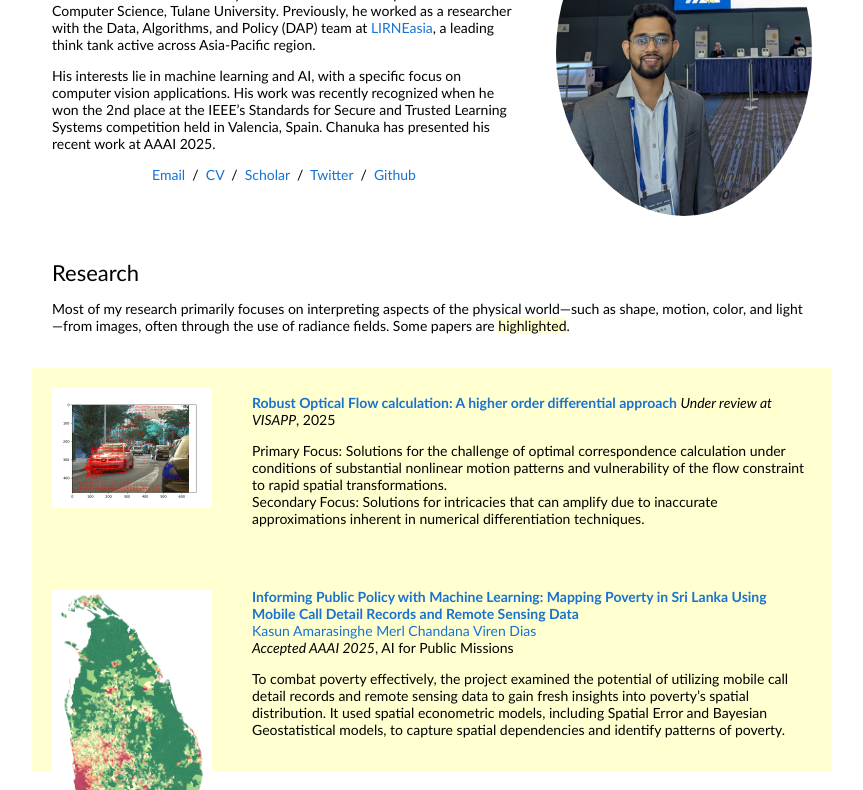
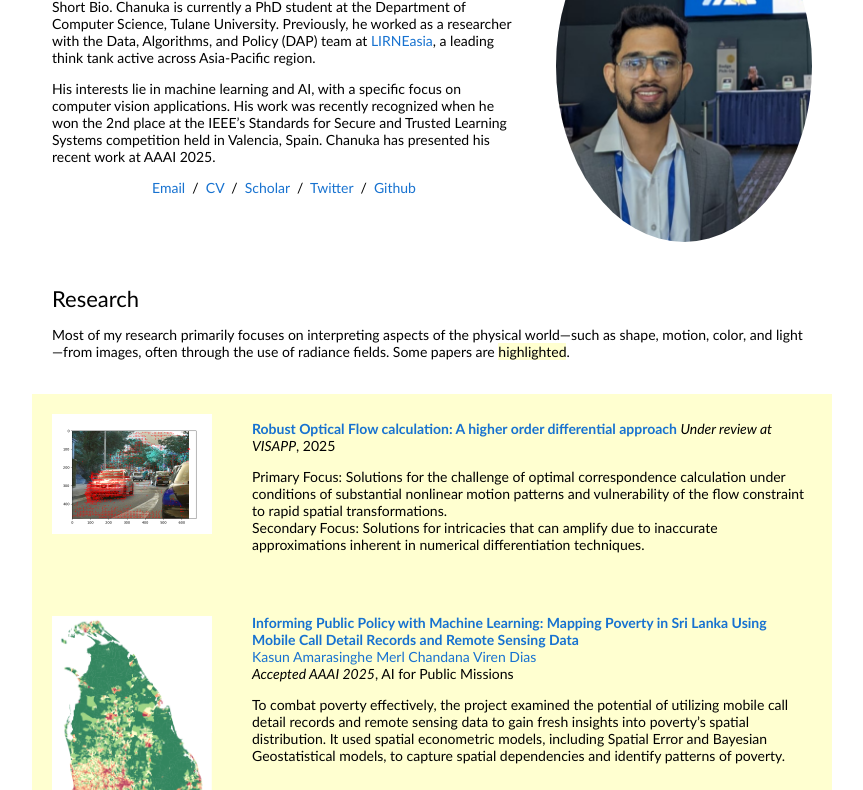
Before and after one commit to ChanukaRavishan/ChanukaRavishan.github.io, a plain HTML site: page index.html in a window 1280 px wide. Shown: the part 138-928 px from the top of the page, without its empty margins (208-1071 px from the left). Drawn offline with Linux system fonts and the light colour scheme.

Commit message:
profile pic

```diff
--- a/index.html
+++ b/index.html
@@ -38,7 +38,7 @@
                 </p>
               </td>
               <td style="padding:2.5%;width:40%;max-width:40%">
-                <a href="images/profile_image.jpg"><img style="width:100%;max-width:100%;object-fit: cover; border-radius: 50%;" alt="profile photo" src="images/profile_image.jpg" class="hoverZoomLink"></a>
+                <a href="images/profile_image.jpg"><img style="width:100%;max-width:100%;object-fit: cover; border-radius: 50%;" alt="profile photo" src="images/profile_image (1).jpg" class="hoverZoomLink"></a>
               </td>
             </tr>
           </tbody></table>
```
Also changed, not shown: images/profile_image (1).jpg (added), 1 other file.
